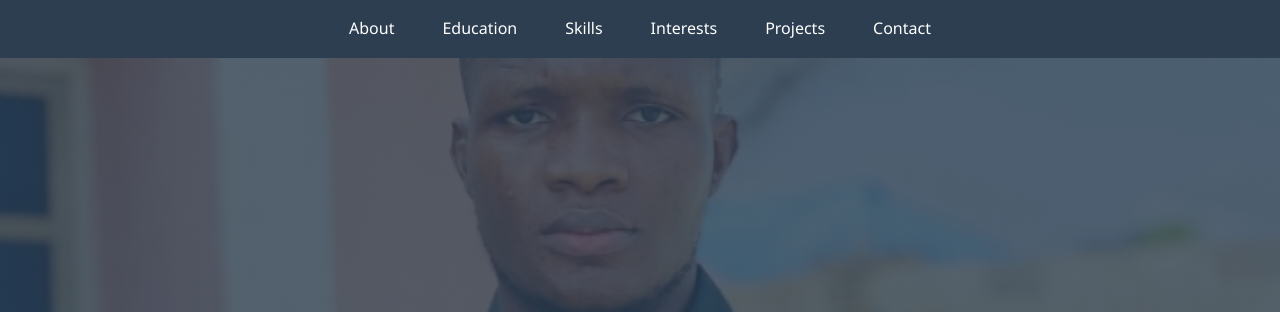
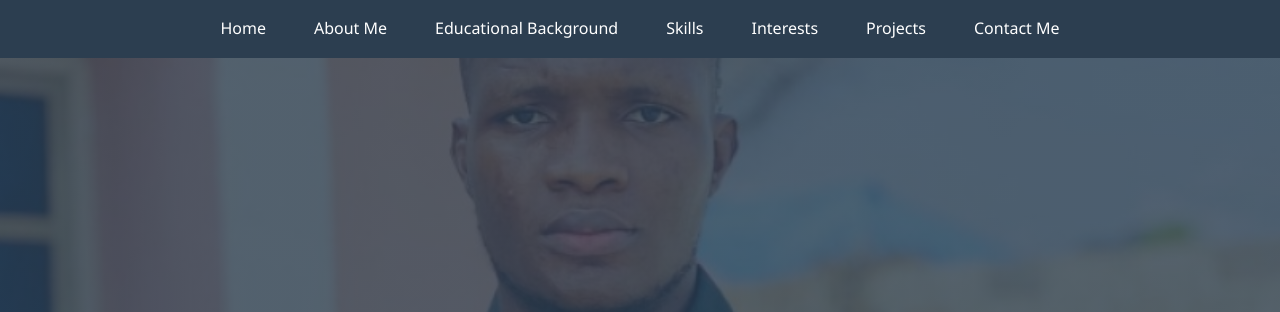
Before and after one commit to Mosmit/Mosmit.github.io, a plain HTML site: page index.html in a window 1280 px wide. Shown: the top 312 px of the page. Drawn offline with Linux system fonts and the light colour scheme.

Commit message:
added-home-and-updated-part-of-index

```diff
--- a/index.html
+++ b/index.html
@@ -11,12 +11,13 @@
         <header>
             <nav>
                 <ul>
-                    <li><a href="#about">About</a></li>
-                    <li><a href="#education">Education</a></li>
+                    <li><a href="#hero">Home</a></li>
+                    <li><a href="#about">About Me</a></li>
+                    <li><a href="#education">Educational Background</a></li>
                     <li><a href="#skills">Skills</a></li>
                     <li><a href="#interests">Interests</a></li>
                     <li><a href="#projects">Projects</a></li>
-                    <li><a href="#contact">Contact</a></li>
+                    <li><a href="#contact">Contact Me</a></li>
                 </ul>
             </nav>
         </header>
```
